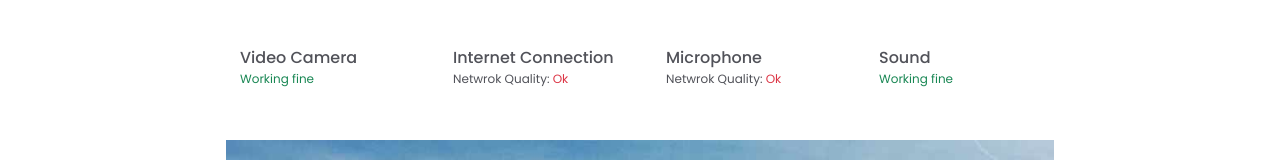
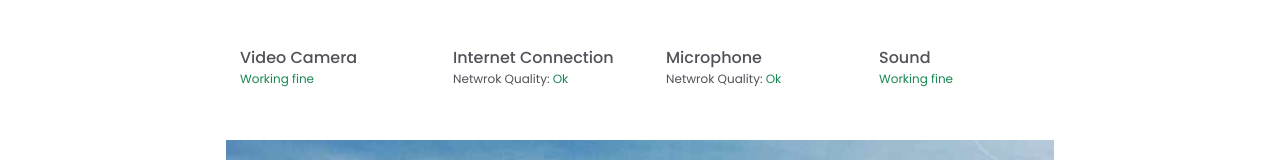
Before and after one commit to tusuapp/tusu-frontend, a Next.js app: page /tutor/class/system-check in a window 1280 px wide. Shown: the part 124-284 px from the top of the page. Built offline with nearby package versions, Linux system fonts and the light colour scheme; no server answers.

Commit message:
Hide what best for and fix text on class join

```diff
--- a/pages/student/index.tsx
+++ b/pages/student/index.tsx
@@ -86,7 +86,7 @@ const StudentHome = () => {
               })}
             </div>
 
-            <div className="d-flex justify-content-between align-items-center mb-5">
+            {/* <div className="d-flex justify-content-between align-items-center mb-5">
               <h2
                 className="discipline-head mb-5"
                 style={{
@@ -104,7 +104,7 @@ const StudentHome = () => {
               >
                 See More
               </a>
-            </div>
+            </div> */}
             <div className="row row-cols-2 row-cols-lg-5">
               {dashboard.subjects
                 .filter((item: any) => item.type == "subject")
--- a/pages/tutor/class/system-check.tsx
+++ b/pages/tutor/class/system-check.tsx
@@ -46,7 +46,7 @@ function Home() {
                       <h6 className="m-0">Internet Connection</h6>
                       <p className="system-status">
                         Netwrok Quality:{" "}
-                        <span className="text-danger"> Ok</span>
+                        <span className="text-success"> Ok</span>
                       </p>
                     </div>
                   </div>
@@ -62,7 +62,7 @@ function Home() {
                       <h6 className="m-0">Microphone</h6>
                       <p className="system-status">
                         Netwrok Quality:{" "}
-                        <span className="text-danger"> Ok</span>
+                        <span className="text-success"> Ok</span>
                       </p>
                     </div>
                   </div>
```
